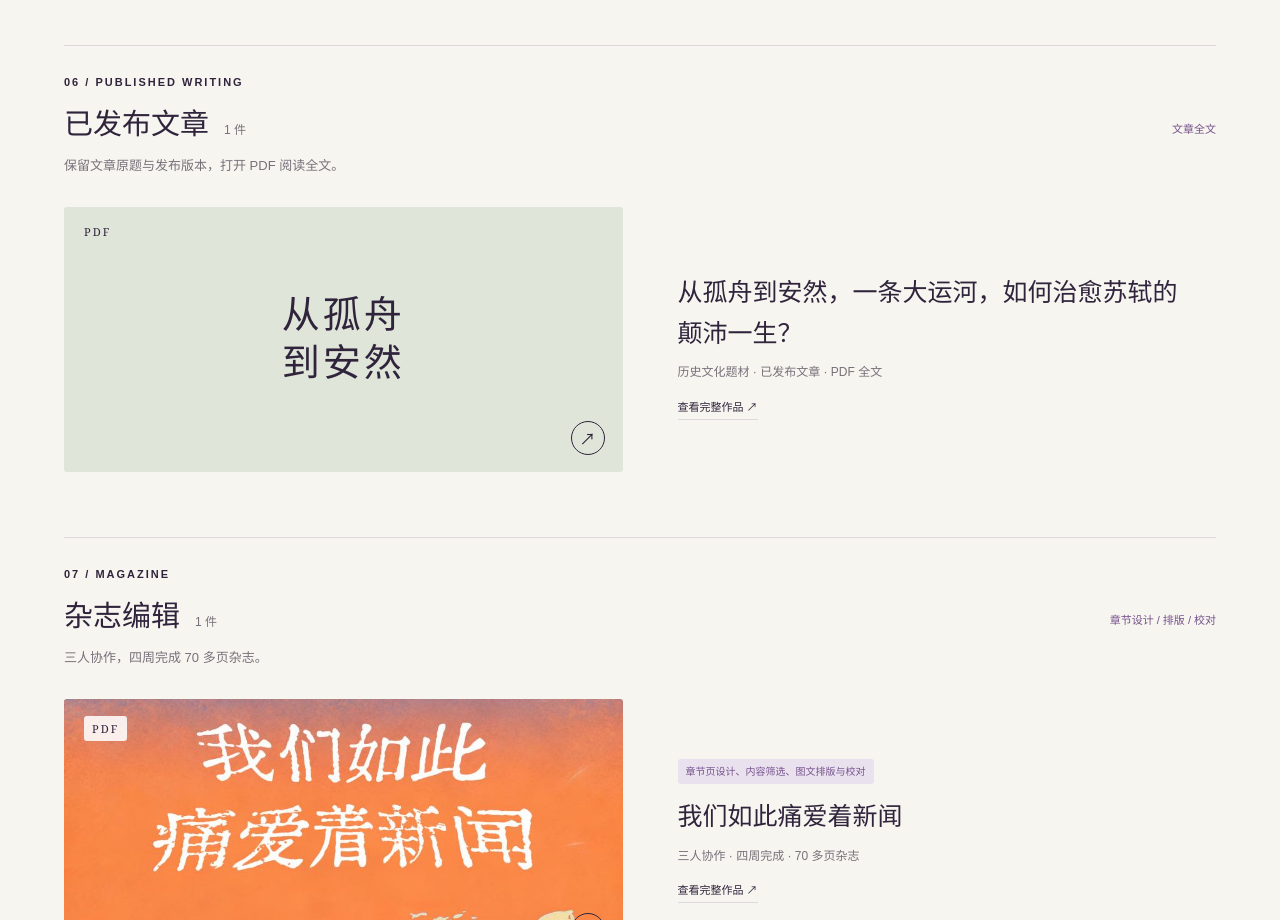
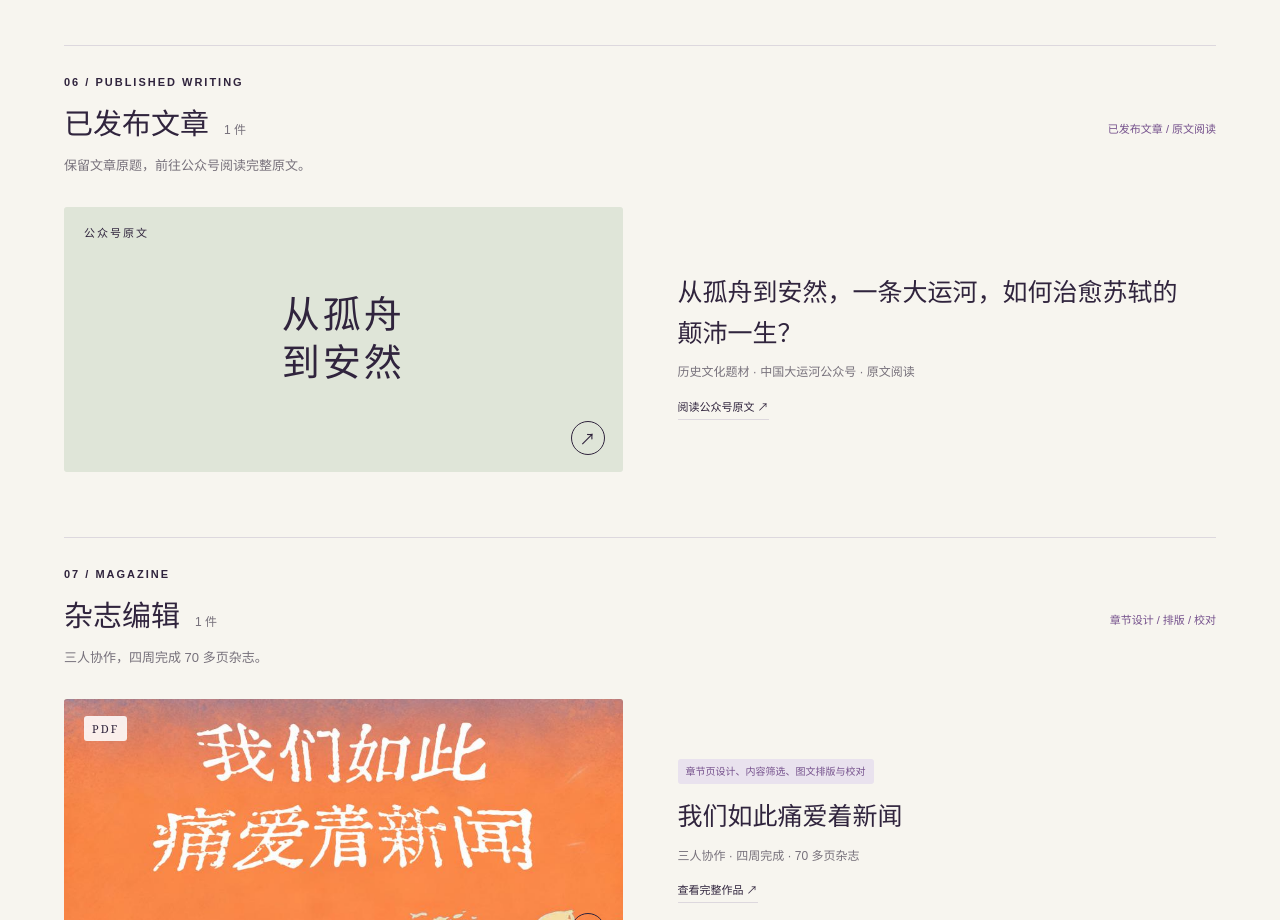
Before and after one commit to Elephantie/portfolio, a plain HTML site: page index.html in a window 1280 px wide. Shown: the part 4260-5180 px from the top of the page. Drawn offline with Linux system fonts and the light colour scheme.

Commit message:
Replace canal article PDF with WeChat original link

```diff
--- a/app.js
+++ b/app.js
@@ -5,7 +5,7 @@ const url = path => path.split('/').map(encodeURIComponent).join('/');
 const esc = value => String(value).replace(/[&<>"']/g, c => ({'&':'&amp;','<':'&lt;','>':'&gt;','"':'&quot;',"'":'&#39;'}[c]));
 let opener;
 const imageOrType = p => p.cover ? `<img loading="lazy" src="${url(p.cover)}" alt="${esc(p.title)}作品局部预览">` : `<span class="cover-type">${esc(p.graphic||p.title)}</span>`;
-const card = p => `<button class="project-card" data-id="${p.id}" aria-label="查看：${esc(p.title)}"><div class="project-cover ${p.tone} ${p.coverStyle||''}${p.mediaType==='video'?' video-cover':''}"><span class="cover-index">${(p.files[0]?.[1] || '').endsWith('.mp4')?'VIDEO':(p.files[0]?.[1] || '').endsWith('.pdf')?'PDF':p.mediaType==='text'?'项目介绍':'图文作品'}</span>${imageOrType(p)}${p.durationLabel?`<span class="video-duration">${p.durationLabel}</span>`:''}<span class="cover-arrow" aria-hidden="true">${p.files.some(([,f])=>/\.mp4$/i.test(f))?'▷':'↗'}</span></div><div class="card-body">${p.role?`<span class="role-tag">${esc(p.role)}</span>`:''}<h3>${esc(p.title)}</h3><p>${esc(p.summary)}</p>${p.disclosure?`<p class="project-disclosure">${esc(p.disclosure)}</p>`:''}<span class="card-action">${p.files.some(([,f])=>/\.mp4$/i.test(f))?'播放这支作品':p.mediaType==='text'?'阅读项目介绍':p.mediaType==='video'?'查看作品介绍':'查看完整作品'} ↗</span></div></button>`;
+const card = p => `<button class="project-card" data-id="${p.id}" aria-label="查看：${esc(p.title)}"><div class="project-cover ${p.tone} ${p.coverStyle||''}${p.mediaType==='video'?' video-cover':''}"><span class="cover-index">${(p.files[0]?.[1] || '').endsWith('.mp4')?'VIDEO':(p.files[0]?.[1] || '').endsWith('.pdf')?'PDF':p.mediaType==='article'?'公众号原文':p.mediaType==='text'?'项目介绍':'图文作品'}</span>${imageOrType(p)}${p.durationLabel?`<span class="video-duration">${p.durationLabel}</span>`:''}<span class="cover-arrow" aria-hidden="true">${p.files.some(([,f])=>/\.mp4$/i.test(f))?'▷':'↗'}</span></div><div class="card-body">${p.role?`<span class="role-tag">${esc(p.role)}</span>`:''}<h3>${esc(p.title)}</h3><p>${esc(p.summary)}</p>${p.disclosure?`<p class="project-disclosure">${esc(p.disclosure)}</p>`:''}<span class="card-action">${p.files.some(([,f])=>/\.mp4$/i.test(f))?'播放这支作品':p.originalUrl?'阅读公众号原文':p.mediaType==='text'?'阅读项目介绍':p.mediaType==='video'?'查看作品介绍':'查看完整作品'} ↗</span></div></button>`;
 const groups = c => {const ps=projects.filter(p=>p.category===c.id);return [...new Set(ps.map(p=>p.group||''))].map(group=>`<div class="work-subgroup">${group?`<h4 class="subgroup-title">${esc(group)} <span>${ps.filter(p=>(p.group||'')===group).length} 件</span></h4>`:''}<div class="project-grid">${ps.filter(p=>(p.group||'')===group).map(card).join('')}</div></div>`).join('');};
 grid.innerHTML=categories.map((c,i)=>`<section class="work-section" id="works-${c.id}" data-category="${c.id}"><div class="category-heading"><div><div class="eyebrow">${String(i+1).padStart(2,'0')} / ${c.en}</div><h3>${c.name}<span>${projects.filter(p=>p.category===c.id).length} 件</span></h3><p>${c.intro}</p></div><span class="category-note">${c.note}</span></div>${groups(c)}</section>`).join('');
 document.querySelector('.filters').innerHTML='<button class="active" data-filter="all" aria-pressed="true">全部类型</button>'+categories.map(c=>`<button data-filter="${c.id}" aria-pressed="false">${c.name}</button>`).join('');
@@ -13,6 +13,7 @@ document.querySelectorAll('[data-filter]').forEach(button=>button.addEventListen
 grid.addEventListener('click',event=>{
  const trigger=event.target.closest('[data-id]');if(!trigger)return;opener=trigger;
  const p=projects.find(p=>p.id===trigger.dataset.id), c=categories.find(c=>c.id===p.category);
+ if(p.mediaType==='article'&&/^https:\/\//i.test(p.originalUrl||'')){window.open(p.originalUrl,'_blank','noopener,noreferrer');return;}
  content.innerHTML=`<div class="eyebrow">${c.name}${p.group?' / '+p.group:''}</div><h2 id="dialog-title">${esc(p.title)}</h2>${p.role?`<p class="detail-meta">我的职责 / ${esc(p.role)}</p>`:''}<p class="detail-copy">${esc(p.description)}</p>${p.facts.length?`<dl class="detail-copy">${p.facts.map(([label,value])=>`<dt>${esc(label)}</dt><dd>${esc(value)}</dd>`).join('')}</dl>`:''}${p.disclosure?`<p class="project-disclosure">${esc(p.disclosure)}</p>`:''}<div class="file-links">${p.originalUrl&&/^https:\/\//i.test(p.originalUrl)?`<a class="original-link" href="${esc(p.originalUrl)}" target="_blank" rel="noopener noreferrer">阅读原文 ↗</a>`:''}${p.files.map(([name,path])=>`<a href="${url(path)}" target="_blank" rel="noopener">${esc(name)} ↗</a>`).join('')}</div>`;
  const file=(p.files[0]?.[1] || '');
  if(/\.mp4$/i.test(file))content.insertAdjacentHTML('beforeend',`<video controls playsinline preload="none" ${p.cover?`poster="${url(p.cover)}"`:''} src="${url(file)}">请通过上方链接打开视频。</video><p class="detail-meta">若浏览器无法播放，可通过上方链接使用本地播放器观看。</p>`);
@@ -27,6 +28,6 @@ const printPages=[];
 for(const c of categories){const ps=projects.filter(p=>p.category===c.id);for(let i=0;i<ps.length;i+=2)printPages.push({c,ps:ps.slice(i,i+2),continued:i>0});}
 const total=printPages.length+1;
 const foot=n=>`<div class="print-foot">郭湘妮 · 作品集 / 3381613703@qq.com <span style="float:right">${n} / ${total}</span></div>`;
-const printCard=p=>`<article class="print-project${p.mediaType==='video'?' print-video':''}${p.mediaType==='text'?' print-text-project':''}">${p.mediaType==='text'?'':p.cover?`<img src="${url(p.cover)}" alt="${esc(p.title)}预览">`:`<div class="print-graphic">${esc(p.graphic||p.title)}</div>`}<div><p class="print-category">${esc(p.group||categories.find(c=>c.id===p.category).name)}</p><h3>${esc(p.title)}</h3>${p.role?`<p><b>我的职责：</b>${esc(p.role)}</p>`:''}<p>${esc(p.description)}</p>${p.facts.map(([k,v])=>`<p><b>${esc(k)}：</b>${esc(v)}</p>`).join('')}<p class="print-media-note">${/\.mp4$/i.test((p.files[0]?.[1] || ''))?'视频作品 · 网页版可播放':/\.pdf$/i.test((p.files[0]?.[1] || ''))?'完整 PDF · 网页版可阅读':p.mediaType==='text'?esc(p.disclosure||'项目经历 · 仅提供文字介绍'):p.mediaType==='video'?'视频作品 · 公开版仅展示封面与介绍':'本页展示原作局部 · 网页版可查看完整长图'}</p></div></article>`;
+const printCard=p=>`<article class="print-project${p.mediaType==='video'?' print-video':''}${p.mediaType==='text'?' print-text-project':''}">${p.mediaType==='text'?'':p.cover?`<img src="${url(p.cover)}" alt="${esc(p.title)}预览">`:`<div class="print-graphic">${esc(p.graphic||p.title)}</div>`}<div><p class="print-category">${esc(p.group||categories.find(c=>c.id===p.category).name)}</p><h3>${esc(p.title)}</h3>${p.role?`<p><b>我的职责：</b>${esc(p.role)}</p>`:''}<p>${esc(p.description)}</p>${p.facts.map(([k,v])=>`<p><b>${esc(k)}：</b>${esc(v)}</p>`).join('')}<p class="print-media-note">${/\.mp4$/i.test((p.files[0]?.[1] || ''))?'视频作品 · 网页版可播放':/\.pdf$/i.test((p.files[0]?.[1] || ''))?'完整 PDF · 网页版可阅读':p.originalUrl?`<a href="${esc(p.originalUrl)}">阅读公众号原文 ↗</a>`:p.mediaType==='text'?esc(p.disclosure||'项目经历 · 仅提供文字介绍'):p.mediaType==='video'?'视频作品 · 公开版仅展示封面与介绍':'本页展示原作局部 · 网页版可查看完整长图'}</p></div></article>`;
 document.querySelector('#print-portfolio').innerHTML=`<section class="print-page"><div class="print-kicker">GUO XIANGNI / PORTFOLIO</div><h1>郭湘妮<br>作品集</h1><p>南京师范大学 · 新闻学（全媒体运营方向）<br>2023.09 — 2027.06 · 本科在读</p><p>项目探索 / AI 实践 / 创作记录</p><div class="print-intro"><h2>${categories.length} 类作品，${projects.length} 件实践</h2>${categories.map(c=>`<p><b>${c.name}</b> / ${projects.filter(p=>p.category===c.id).length} 件<br>${c.note}</p>`).join('')}</div><p>邮箱：3381613703@qq.com<br>电话：15673335126</p><p class="print-media-note">按类型收录项目与作品，完整公开作品可在网页版查看。<br>悦境母语仅提供文字介绍，不包含未公开素材。</p>${foot(1)}</section>`+printPages.map(({c,ps,continued},i)=>`<section class="print-page"><div class="print-kicker">${c.en} / ${c.name}${continued?'（续）':''}</div><h2>${c.name}</h2>${ps.map(printCard).join('')}${foot(i+2)}</section>`).join('');
 document.querySelectorAll('.print-button').forEach(b=>b.addEventListener('click',()=>window.print()));
--- a/index.html
+++ b/index.html
@@ -1,6 +1,6 @@
 <!doctype html>
 <html lang="zh-CN">
-<head><meta charset="utf-8"><meta name="viewport" content="width=device-width, initial-scale=1"><meta name="description" content="郭湘妮的个人作品集：项目策划、AI 实践、图文设计与影像作品。"><title>郭湘妮 · 个人作品集</title><link rel="stylesheet" href="style.css?v=editorial-2"><script src="projects.js?v=editorial-2" defer></script><script src="app.js?v=editorial-2" defer></script></head>
+<head><meta charset="utf-8"><meta name="viewport" content="width=device-width, initial-scale=1"><meta name="description" content="郭湘妮的个人作品集：项目策划、AI 实践、图文设计与影像作品。"><title>郭湘妮 · 个人作品集</title><link rel="stylesheet" href="style.css?v=editorial-2"><script src="projects.js?v=canal-link-1" defer></script><script src="app.js?v=canal-link-1" defer></script></head>
 <body>
 <div class="screen">
 <header><a class="brand" href="#">郭湘妮<span> / PORTFOLIO</span></a><nav aria-label="主导航"><a href="#works">精选作品</a><a href="#about">关于我</a><button class="print-button" type="button">导出 PDF ↗</button></nav></header>
--- a/projects.js
+++ b/projects.js
@@ -38,8 +38,8 @@ const categories = [
     "id": "writing",
     "name": "已发布文章",
     "en": "PUBLISHED WRITING",
-    "note": "文章全文",
-    "intro": "保留文章原题与发布版本，打开 PDF 阅读全文。"
+    "note": "已发布文章 / 原文阅读",
+    "intro": "保留文章原题，前往公众号阅读完整原文。"
   },
   {
     "id": "magazine",
@@ -324,18 +324,15 @@ const projects = [
     "id": "article-canal",
     "category": "writing",
     "title": "从孤舟到安然，一条大运河，如何治愈苏轼的颠沛一生？",
-    "summary": "历史文化题材 · 已发布文章 · PDF 全文",
-    "description": "历史文化题材 · 已发布文章 · PDF 全文",
+    "summary": "历史文化题材 · 中国大运河公众号 · 原文阅读",
+    "description": "围绕苏轼的人生经历与大运河展开的已发布文章。点击“阅读原文”前往中国大运河公众号查看全文。",
     "role": "",
     "facts": [],
-    "files": [
-      [
-        "阅读完整文章",
-        "已发布文章/从孤舟到安然，一条大运河，如何治愈苏轼的颠沛一生？.pdf"
-      ]
-    ],
+    "files": [],
     "tone": "green",
-    "graphic": "从孤舟\n到安然"
+    "graphic": "从孤舟\n到安然",
+    "originalUrl": "https://mp.weixin.qq.com/s/rCRFxuOvfCzj67L1Gl_5Ug",
+    "mediaType": "article"
   },
   {
     "id": "magazine-news",
```
Also changed, not shown: 1 other file.
